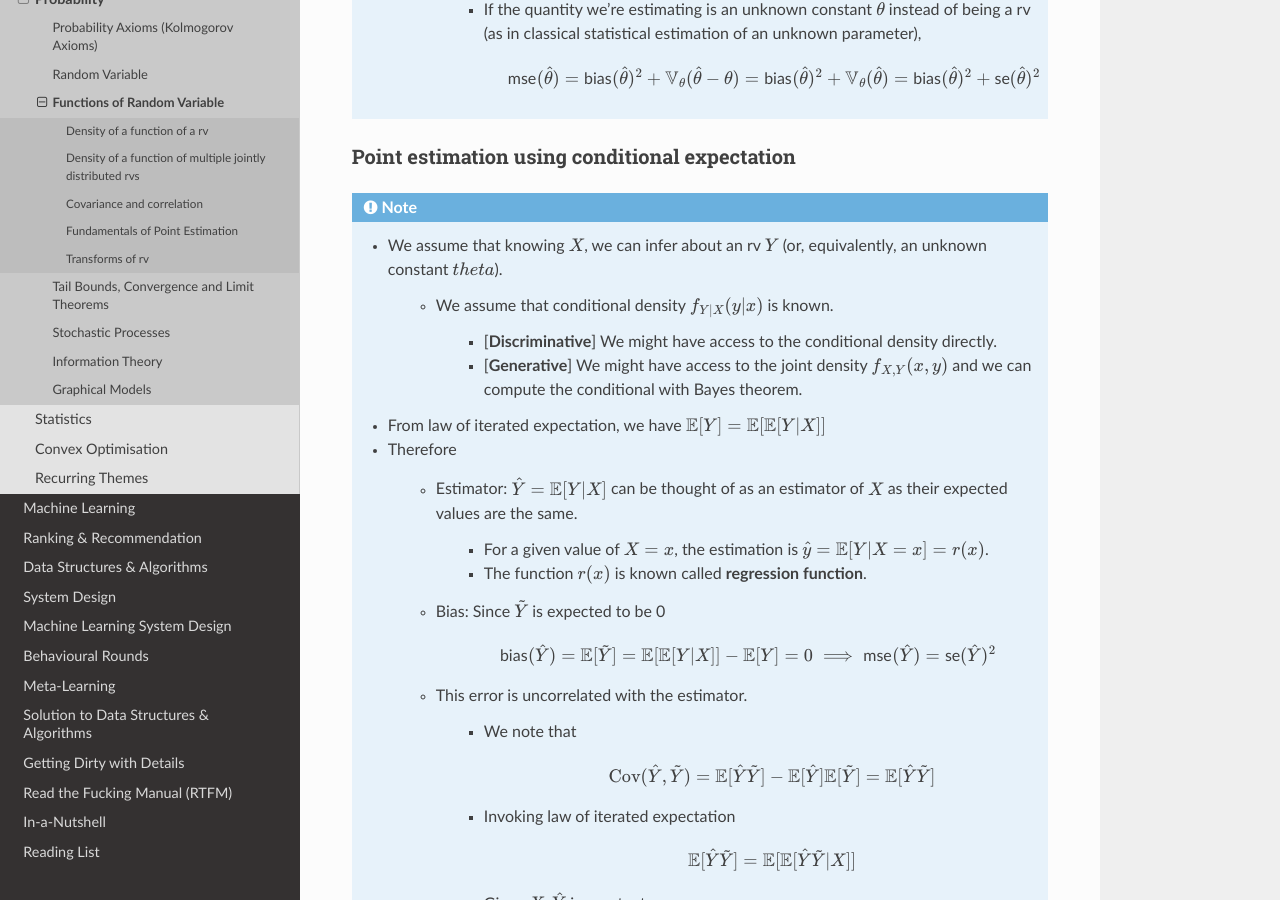
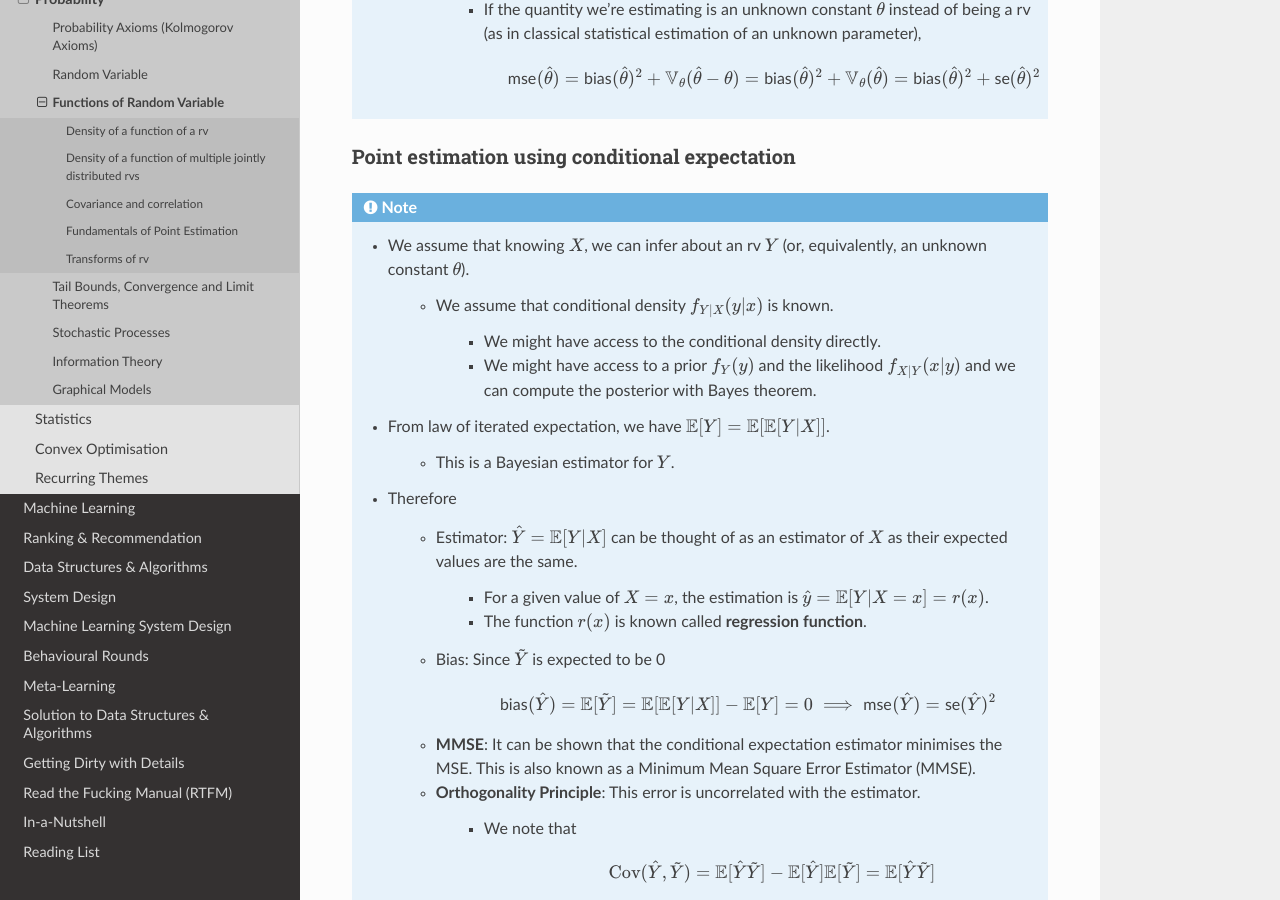
Before and after one commit to uselesstechjunks/leetcode, a Sphinx documentation site: the page built from docs/source/math/prob/func.rst, in a window 1280 px wide and 900 px high, scrolled down 5719 px. Built offline with Sphinx 7.4.7 and the Read the Docs theme 2.0.0, drawn with Linux system fonts in a browser that asks for light colours.

Commit message:
Update func.rst

```diff
--- a/docs/source/math/prob/func.rst
+++ b/docs/source/math/prob/func.rst
@@ -198,13 +198,15 @@ Fundamentals of Point Estimation
 Point estimation using conditional expectation
 ==========================================================================================
 .. note::
-	* We assume that knowing :math:`X`, we can infer about an rv :math:`Y` (or, equivalently, an unknown constant :math:`theta`).
+	* We assume that knowing :math:`X`, we can infer about an rv :math:`Y` (or, equivalently, an unknown constant :math:`\theta`).
 
 		* We assume that conditional density :math:`f_{Y|X}(y|x)` is known.
 
-			* [**Discriminative**] We might have access to the conditional density directly.
-			* [**Generative**] We might have access to the joint density :math:`f_{X,Y}(x,y)` and we can compute the conditional with Bayes theorem.
-	* From law of iterated expectation, we have :math:`\mathbb{E}[Y]=\mathbb{E}[\mathbb{E}[Y|X]]`
+			* We might have access to the conditional density directly.
+			* We might have access to a prior :math:`f_Y(y)` and the likelihood :math:`f_{X|Y}(x|y)` and we can compute the posterior with Bayes theorem.
+	* From law of iterated expectation, we have :math:`\mathbb{E}[Y]=\mathbb{E}[\mathbb{E}[Y|X]]`.
+
+		* This is a Bayesian estimator for :math:`Y`.
 	* Therefore
 
 		* Estimator: :math:`\hat{Y}=\mathbb{E}[Y|X]` can be thought of as an estimator of :math:`X` as their expected values are the same.
@@ -214,7 +216,8 @@ Point estimation using conditional expectation
 		* Bias: Since :math:`\tilde{Y}` is expected to be 0
 
 			.. math:: \text{bias}(\hat{Y})=\mathbb{E}[\tilde{Y}]=\mathbb{E}[\mathbb{E}[Y|X]]-\mathbb{E}[Y]=0\implies\text{mse}(\hat{Y})=\text{se}(\hat{Y})^2
-		* This error is uncorrelated with the estimator.
+		* **MMSE**: It can be shown that the conditional expectation estimator minimises the MSE. This is also known as a Minimum Mean Square Error Estimator (MMSE).
+		* **Orthogonality Principle**: This error is uncorrelated with the estimator.
 
 			* We note that
 
```
